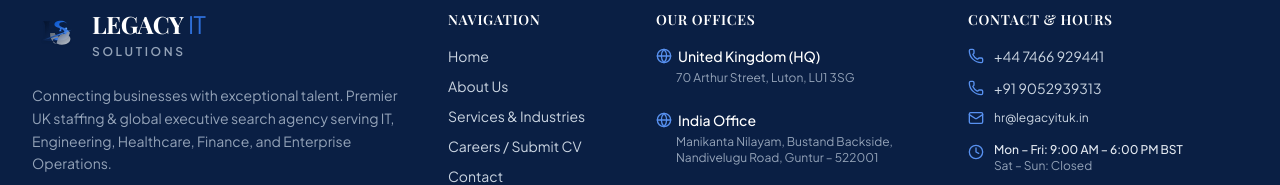
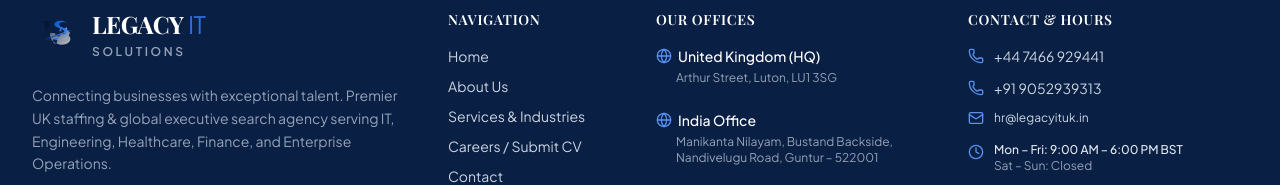
Before and after one commit to Nikhilesh-0007/ls, a React (Vite) app: page / in a window 1280 px wide. Shown: the part 3421-3606 px from the top of the page. Built offline with nearby package versions, Linux system fonts and the light colour scheme; a web font is replaced by a local one.

Commit message:
Update address in Footer component

```diff
--- a/src/components/Footer.jsx
+++ b/src/components/Footer.jsx
@@ -67,7 +67,7 @@
                 <span>United Kingdom (HQ)</span>
               </p>
               <p className="text-slate-400 pl-5 text-xs">
-                70 Arthur Street, Luton, LU1 3SG
+                Arthur Street, Luton, LU1 3SG
               </p>
             </div>
 
```
